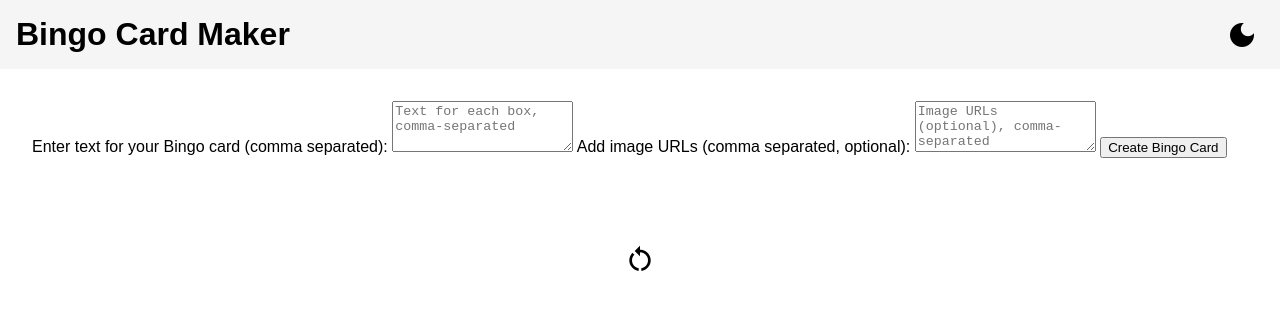
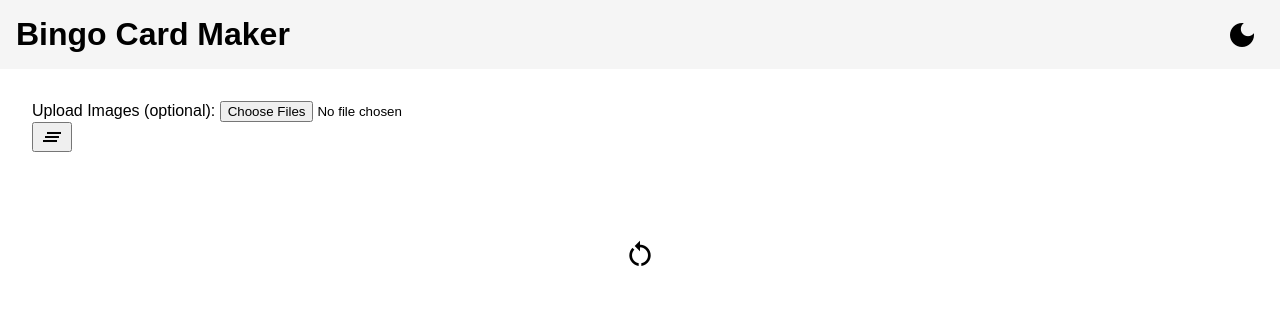
Before and after one commit to 155601-Mikey/Bingo, a plain HTML site: page index.html in a window 1280 px wide. Drawn offline with Linux system fonts and the light colour scheme.

Commit message:
Update index.html

```diff
--- a/index.html
+++ b/index.html
@@ -15,14 +15,10 @@
 
     <section id="bingo-setup">
         <form id="bingo-form">
-            <label for="custom-text">Enter text for your Bingo card (comma separated):</label>
-            <textarea id="custom-text" placeholder="Text for each box, comma-separated" rows="3"></textarea>
-
-            <label for="custom-images">Add image URLs (comma separated, optional):</label>
-            <textarea id="custom-images" placeholder="Image URLs (optional), comma-separated" rows="3"></textarea>
-
-            <button type="submit" id="create-bingo">Create Bingo Card</button>
+            <label for="custom-images">Upload Images (optional):</label>
+            <input type="file" id="image-upload" multiple accept="image/*">
         </form>
+        <button id="reset-all" class="material-icons">clear_all</button>
     </section>
 
     <section id="bingo-board">
```
